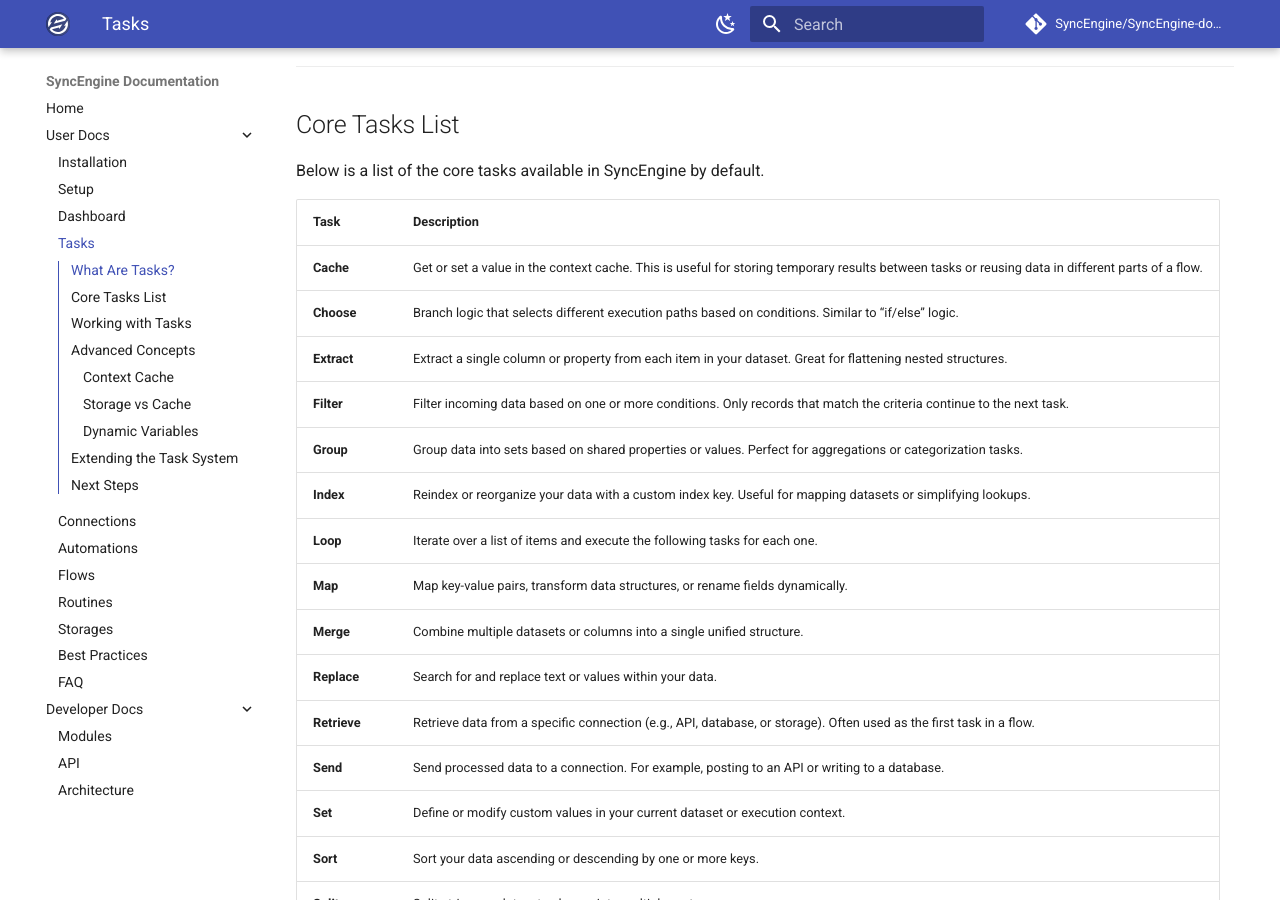
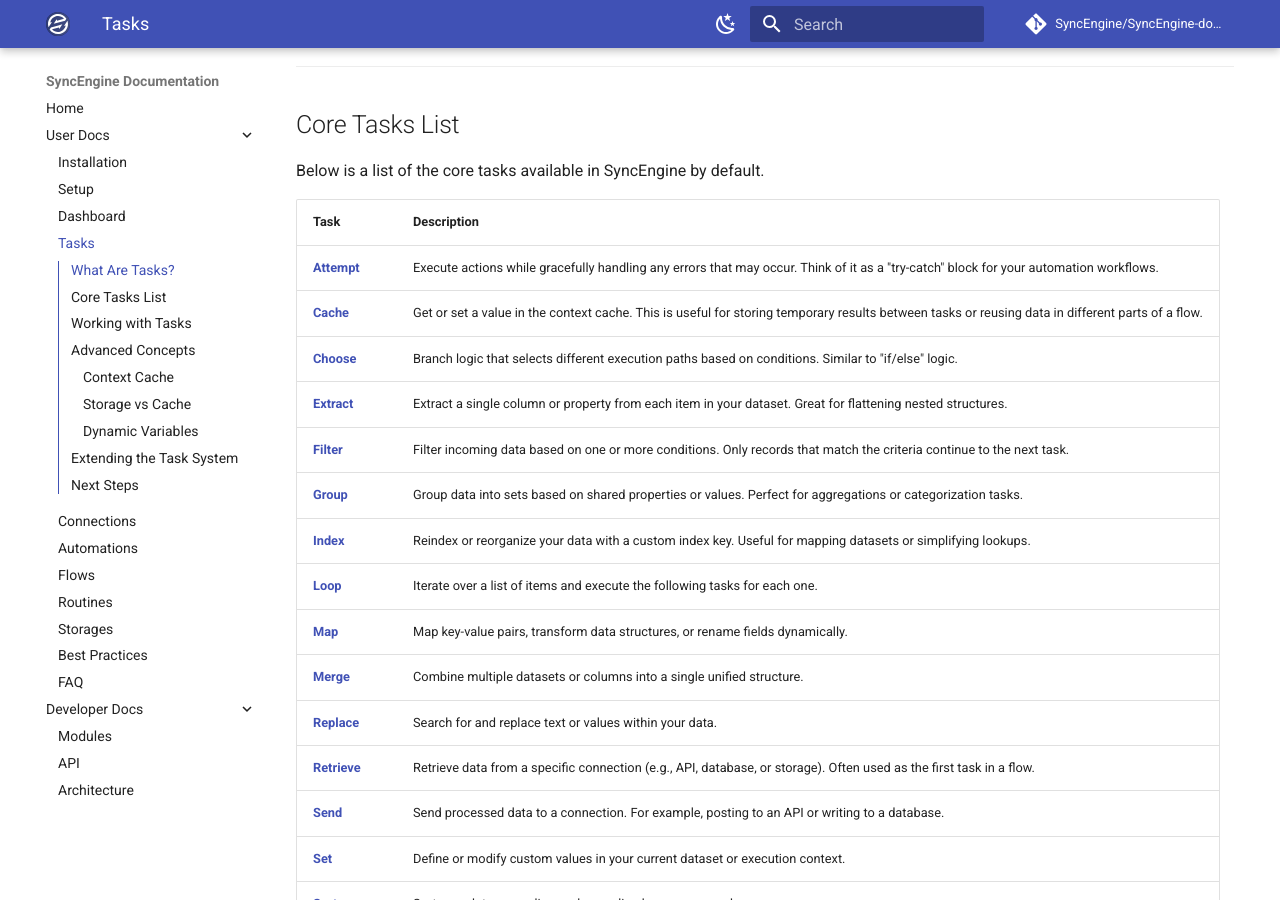
Before and after one commit to SyncEngine/docs, an MkDocs documentation site: the page built from docs/user/tasks.md, in a window 1280 px wide and 900 px high, scrolled down 451 px. Built offline with MkDocs 1.6.1 and Material for MkDocs 9.7.7, drawn with Linux system fonts in a browser that asks for light colours; comment, search, counter and statistics services are not loaded.

Commit message:
Add links to task docs

```diff
--- a/docs/user/tasks.md
+++ b/docs/user/tasks.md
@@ -21,26 +21,27 @@ Below is a list of the core tasks available in SyncEngine by default.
 
 | Task | Description |
 |------|--------------|
-| **Cache** | Get or set a value in the context cache. This is useful for storing temporary results between tasks or reusing data in different parts of a flow. |
-| **Choose** | Branch logic that selects different execution paths based on conditions. Similar to “if/else” logic. |
-| **Extract** | Extract a single column or property from each item in your dataset. Great for flattening nested structures. |
-| **Filter** | Filter incoming data based on one or more conditions. Only records that match the criteria continue to the next task. |
-| **Group** | Group data into sets based on shared properties or values. Perfect for aggregations or categorization tasks. |
-| **Index** | Reindex or reorganize your data with a custom index key. Useful for mapping datasets or simplifying lookups. |
-| **Loop** | Iterate over a list of items and execute the following tasks for each one. |
-| **Map** | Map key-value pairs, transform data structures, or rename fields dynamically. |
-| **Merge** | Combine multiple datasets or columns into a single unified structure. |
-| **Replace** | Search for and replace text or values within your data. |
-| **Retrieve** | Retrieve data from a specific connection (e.g., API, database, or storage). Often used as the first task in a flow. |
-| **Send** | Send processed data to a connection. For example, posting to an API or writing to a database. |
-| **Set** | Define or modify custom values in your current dataset or execution context. |
-| **Sort** | Sort your data ascending or descending by one or more keys. |
-| **Split** | Split strings or dataset columns into multiple parts or rows. |
-| **Store** | Get or set a value in a storage container. Storages are long-term containers that persist between runs. |
-| **Template** | Apply a [Twig](https://twig.symfony.com/) template to dynamically modify data, create content, or format messages. |
-| **Trace** | Log the current status, data, or error message. Useful for debugging or tracking data states during execution. |
-| **Trigger** | Trigger another flow independently from the current one. Enables chained or parallel automation. |
-| **Wait** | Pause execution for a defined amount of time before continuing. Ideal for throttling or delayed actions. |
+| **[Attempt](../tasks/attempt,md)** | Execute actions while gracefully handling any errors that may occur. Think of it as a "try-catch" block for your automation workflows. |
+| **[Cache](../tasks/cache.md)** | Get or set a value in the context cache. This is useful for storing temporary results between tasks or reusing data in different parts of a flow. |
+| **[Choose](../tasks/choose.md)** | Branch logic that selects different execution paths based on conditions. Similar to "if/else" logic. |
+| **[Extract](../tasks/extract.md)** | Extract a single column or property from each item in your dataset. Great for flattening nested structures. |
+| **[Filter](../tasks/filter.md)** | Filter incoming data based on one or more conditions. Only records that match the criteria continue to the next task. |
+| **[Group](../tasks/group.md)** | Group data into sets based on shared properties or values. Perfect for aggregations or categorization tasks. |
+| **[Index](../tasks/index.md)** | Reindex or reorganize your data with a custom index key. Useful for mapping datasets or simplifying lookups. |
+| **[Loop](../tasks/loop.md)** | Iterate over a list of items and execute the following tasks for each one. |
+| **[Map](../tasks/map.md)** | Map key-value pairs, transform data structures, or rename fields dynamically. |
+| **[Merge](../tasks/merge.md)** | Combine multiple datasets or columns into a single unified structure. |
+| **[Replace](../tasks/replace.md)** | Search for and replace text or values within your data. |
+| **[Retrieve](../tasks/retrieve.md)** | Retrieve data from a specific connection (e.g., API, database, or storage). Often used as the first task in a flow. |
+| **[Send](../tasks/send.md)** | Send processed data to a connection. For example, posting to an API or writing to a database. |
+| **[Set](../tasks/set.md)** | Define or modify custom values in your current dataset or execution context. |
+| **[Sort](../tasks/sort.md)** | Sort your data ascending or descending by one or more keys. |
+| **[Split](../tasks/split.md)** | Split strings or dataset columns into multiple parts or rows. |
+| **[Store](../tasks/store.md)** | Get or set a value in a storage container. Storages are long-term containers that persist between runs. |
+| **[Template](../tasks/template.md)** | Apply a [Twig](https://twig.symfony.com/) template to dynamically modify data, create content, or format messages. |
+| **[Trace](../tasks/trace.md)** | Log the current status, data, or error message. Useful for debugging or tracking data states during execution. |
+| **[Trigger](../tasks/trigger.md)** | Trigger another flow independently from the current one. Enables chained or parallel automation. |
+| **[Wait](../tasks/wait.md)** | Pause execution for a defined amount of time before continuing. Ideal for throttling or delayed actions. |
 
 ---
 
```
